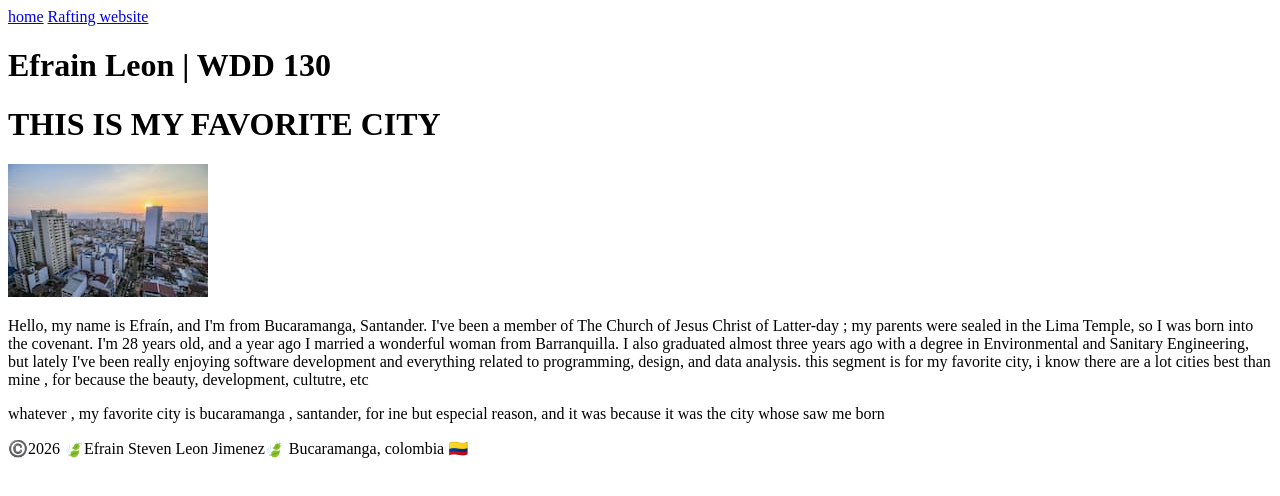
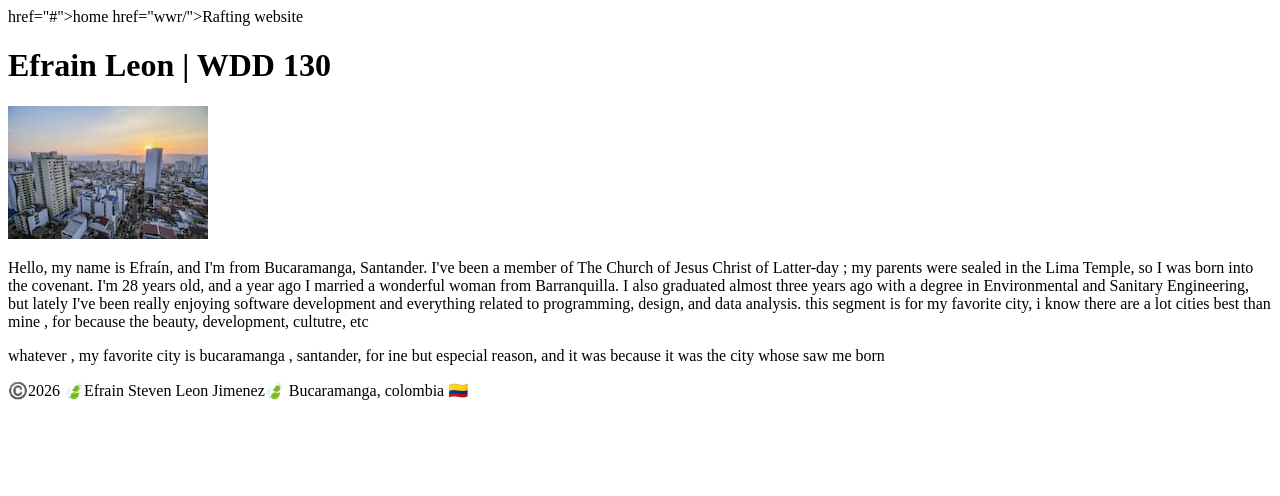
Before and after one commit to EFRALEON/wdd130, a plain HTML site: page index.html in a window 1280 px wide. Drawn offline with Linux system fonts and the light colour scheme.

Commit message:
corrections

```diff
--- a/index.html
+++ b/index.html
@@ -10,13 +10,12 @@
 <body>
     <header>
         <nav>
-            <a href="#">home</a>
-            <a href="wwr/">Rafting website</a>
+            <a> href="#">home</a>
+            <a> href="wwr/">Rafting website</a>
         </nav>
     </header>
     <main>
         <h1> Efrain Leon | WDD 130</h1>
-        <h1>THIS IS MY FAVORITE CITY</h1>
 
         <img src="images/profile.jpg" alt="Bucaramanga colombia">
         <p>Hello, my name is Efraín, and I'm from Bucaramanga, Santander. I've been a member of The
```
